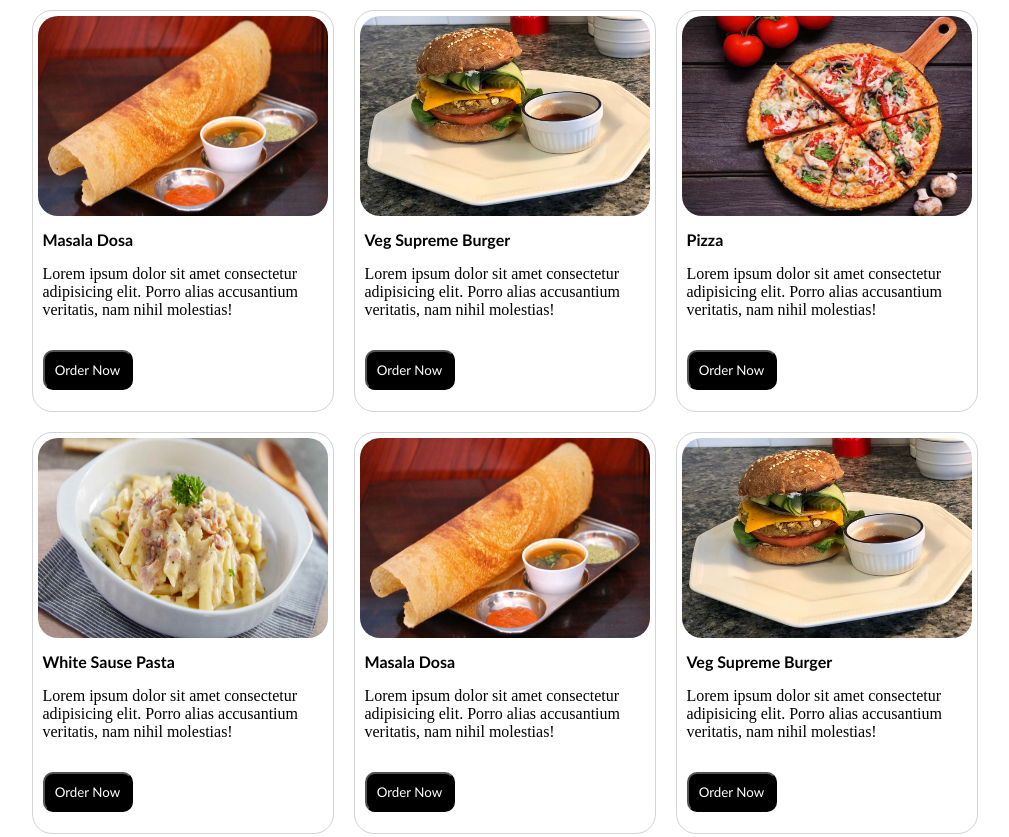
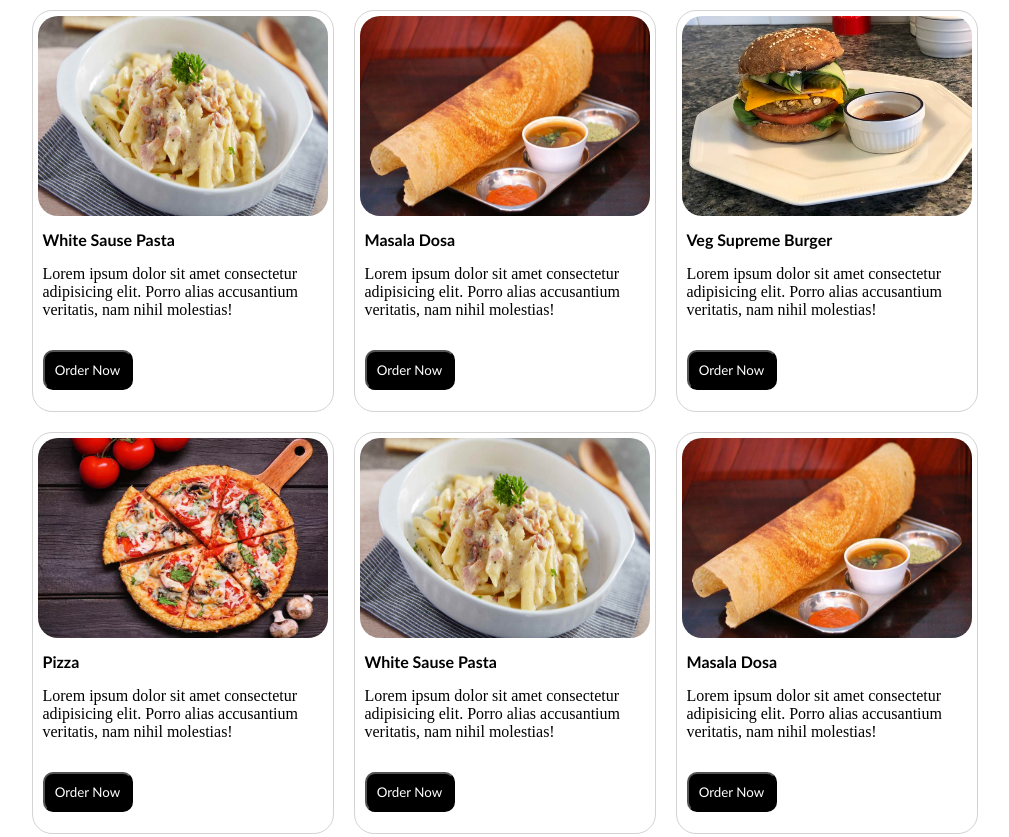
Before and after one commit to subhranil002/2-Days-Web-Dev-Workshop--By-CodeKaro, a plain HTML site: page Food Ordering Website/index.html in a window 1280 px wide. Shown: the top 837 px of the page, without its empty margins (138-1147 px from the left). Drawn offline with Linux system fonts and the light colour scheme.

Commit message:
Update index.html

```diff
--- a/Food Ordering Website/index.html
+++ b/Food Ordering Website/index.html
@@ -10,7 +10,14 @@
 </head>
 <body>
     <div class="container">
-
+        <div class="card">
+            <img class="card-img" src="Assets/Images/White-Sauce-Pasta.jpg" alt="White-Sauce-Pasta">
+            <p class="card-heading"><b>White Sause Pasta</b></p>
+            <p class="card-description">Lorem ipsum dolor sit amet consectetur adipisicing elit. Porro alias accusantium veritatis, nam nihil molestias!</p>
+            <a href="index.html">
+            <button class="card-button">Order Now</button>
+            </a>
+        </div>
         <div class="card">
             <img class="card-img" src="Assets/Images/Masala-Dosa.jpg" alt="White-Sauce-Pasta">
             <p class="card-heading"><b>Masala Dosa</b></p>
```
